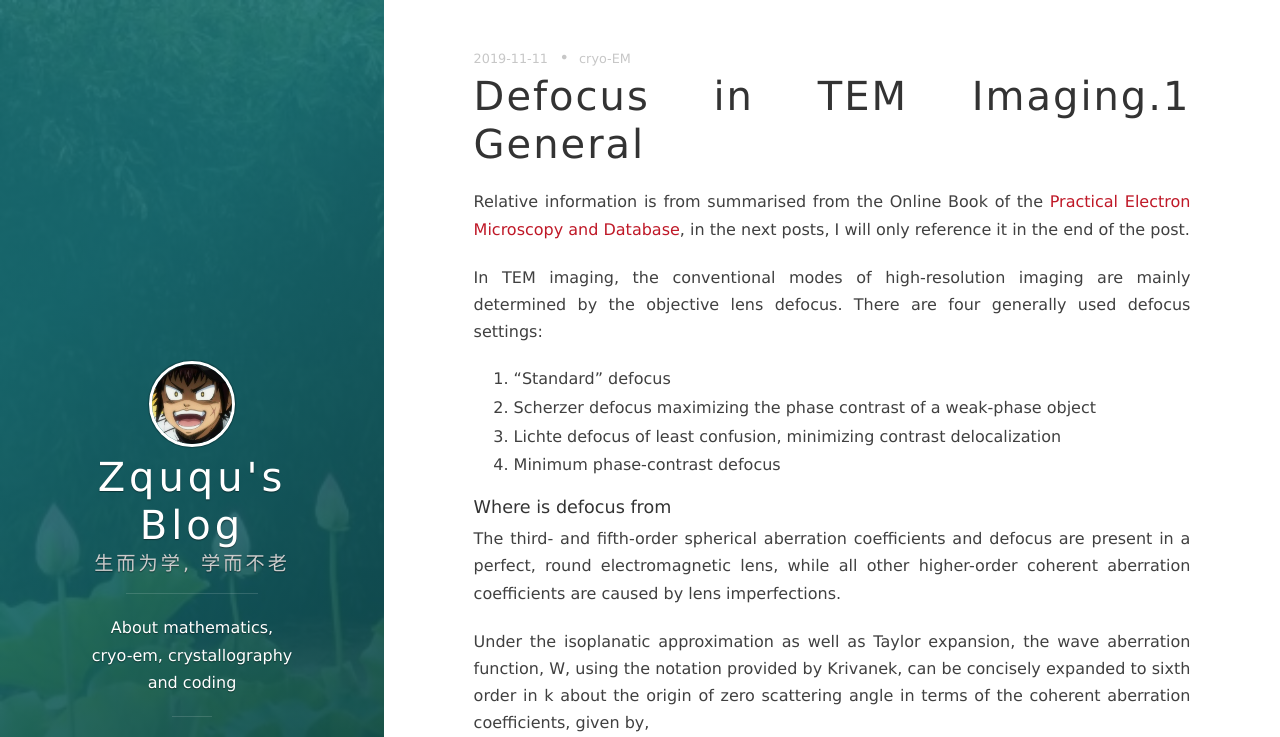
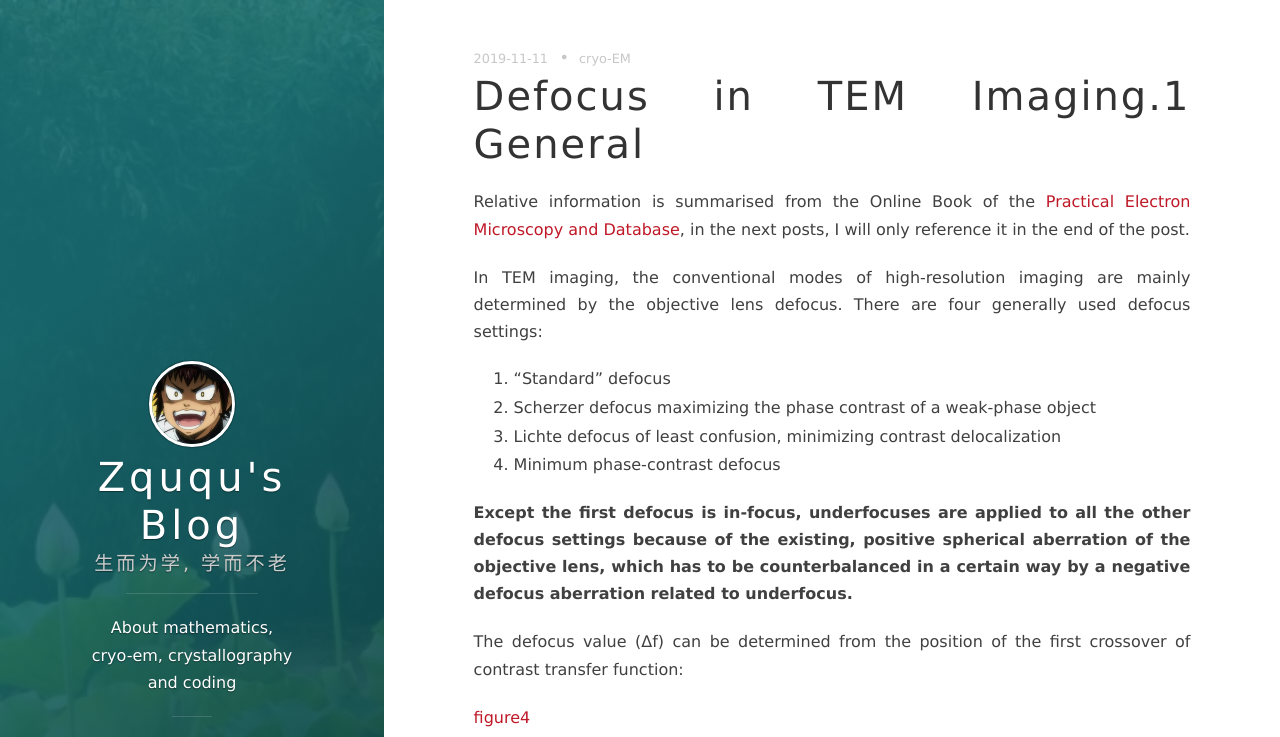
Before and after one commit to onevcat/vno-jekyll, a Jekyll site: the page built from _posts/2019-11-11-defocus-1.markdown, in a window 1280 px wide and 1400 px high, cut to the strip 0-737 px from the top of the window. Built offline with Jekyll 4.4.1, drawn with Linux system fonts in a browser that asks for light colours; nearby versions of some CDN libraries; comment, search, counter and statistics services are not loaded; some of the changed text lies outside the part shown.

Commit message:
add new things

```diff
--- a/_posts/2019-11-11-defocus-1.markdown
+++ b/_posts/2019-11-11-defocus-1.markdown
@@ -5,13 +5,23 @@
 tags: cryo-EM
 ---
 
-Relative information is from summarised from the Online Book of the [Practical Electron Microscopy and Database](http://www.globalsino.com/EM/), in the next posts, I will only reference it in the end of the post.
+Relative information is summarised from the Online Book of the [Practical Electron Microscopy and Database](http://www.globalsino.com/EM/), in the next posts, I will only reference it in the end of the post.
 
 In TEM imaging, the conventional modes of high-resolution imaging are mainly determined by the objective lens defocus. There are four generally used defocus settings:
 1. "Standard" defocus
 2. Scherzer defocus maximizing the phase contrast of a weak-phase object
 3. Lichte defocus of least confusion, minimizing contrast delocalization
 4. Minimum phase-contrast defocus
+
+**Except the first defocus is in-focus, underfocuses are applied to all the other defocus settings because of the existing, positive spherical aberration of the objective lens, which has to be counterbalanced in a certain way by a negative defocus aberration related to underfocus.**
+
+The defocus value (Δf) can be determined from the position of the first crossover of contrast transfer function:
+
+[figure4](http://www.globalsino.com/EM/image1/3874.gif)
+
+Here, n = 0, ±1. That means different integers n give different defoci. For instance, a TEM system has a spherical aberration constant Cs 1.38 mm, is operating at 200 kV (the wavelength is 0.0025 nm), and has the first crossover of Fourier transform at u = 2.75 nm-1. Therefore, three possible defocus values are -15 nm (for n = -1), -70 nm (for n = 0), and 53 nm (for n = 1).
+
+The values of Δf (defocus value), Cs (spherical aberration coefficient), and D (standard deviation of the Gaussian distribution of defocus due to the chromatic aberration) can be obtained by TEM image deconvolution.
 
 #### Where is defocus from
 
```
